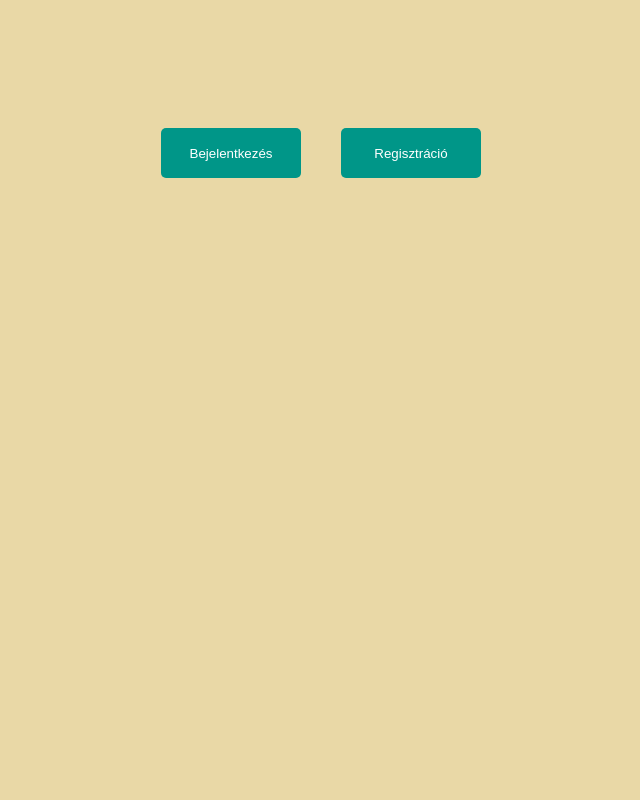
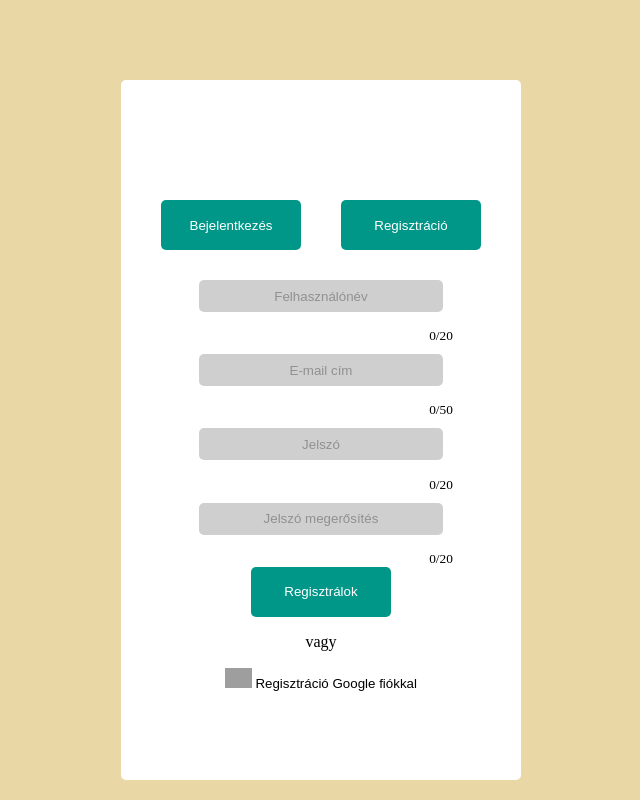
Before and after one commit to papandras/NJIT-2021-2022-Vizsgaremek, a Vue app in the folder Frontend/: page /register in a window 1280 px wide. Shown: the whole page, without its empty margins (319-959 px from the left). Built offline with nearby package versions, Linux system fonts and the light colour scheme; grey boxes are pictures that could not be loaded; the HTML template or start-up script is replaced by a standard one.

Commit message:
Register style correction

```diff
--- a/Frontend/src/components/Login.vue
+++ b/Frontend/src/components/Login.vue
@@ -2,8 +2,8 @@
   <div id="whitediv">
     <LoginOrRegister></LoginOrRegister>
     <form @submit.prevent="submit">
-      <input v-model="data.name" type="text" placeholder="Felhasználónév" id="felhasznalonev"/>
-      <input v-model="data.password" type="password" placeholder="Jelszó" id="jelszo"/>
+      <input v-model="data.name" type="text" placeholder="Felhasználónév" class="input"/>
+      <input v-model="data.password" type="password" placeholder="Jelszó" class="input"/>
       <input type="submit" value="Belépek" id="bejelentkezes" />
     </form>
     <p>vagy</p>
@@ -67,8 +67,6 @@ export default {
   vertical-align: center;
   text-align: center;
   margin: auto;
-  /*display: flex;
-  justify-content: center;*/
   margin-top: 80px;
   padding-top: 0px;
   border: none;
@@ -85,16 +83,10 @@ form > input {
   border-radius: 5px;
   box-shadow: none;
   margin: auto;
-  /*margin-top: 30px;
-    margin-left: 685px;*/
   border: none;
 }
 
-#felhasznalonev {
-  /*margin-top: -380px;
-    margin-left: 640px;
-  display: flex;
-  justify-content: center;*/
+.input {
   background-color: #c4c4c4;
   opacity: 80%;
   border-radius: 5px;
@@ -103,34 +95,17 @@ form > input {
   height: 30px;
   text-align: center;
   border: none;
-}
-
-#jelszo {
-  margin-top: 20px;
-  margin-bottom: 20px;
-    /*margin-left: 640px;
-  display: flex;
-  justify-content: center;*/
-  background-color: #c4c4c4;
-  opacity: 80%;
-  border-radius: 5px;
-  border-color: none;
-  width: 60%;
-  height: 30px;
-  text-align: center;
-  border: none;
-}
-
-p {
-  /*margin-top: 30px;
-    margin-left: 740px;*/
+  margin-top: 10px;
+  margin-bottom: 10px;
 }
 
 .google {
-  /*margin-top: 10px;
-    margin-left: 660px;*/
   border: none;
   border-radius: 5px;
   background-color: white;
 }
+
+p{
+  user-select: none;
+}
 </style>
--- a/Frontend/src/components/Register.vue
+++ b/Frontend/src/components/Register.vue
@@ -1,18 +1,18 @@
 <template>
-    <div>
+    <div id="whitediv">
       <LoginOrRegister></LoginOrRegister>
       <form @submit.prevent="submit">
-        <input v-model="data.name" type="text" placeholder="Felhasználónév" minlength="3" maxlength="20" required id="felhasznalonev"/>
+        <input v-model="data.name" type="text" placeholder="Felhasználónév" minlength="3" maxlength="20" required class="input"/>
         <sub>{{ nameLenght }}/20</sub>
         <div>{{ name }}</div>
-        <input v-model="data.email" type="email" placeholder="E-mail cím" minlength="10" maxlength="50" required id="e-mail"/>
+        <input v-model="data.email" type="email" placeholder="E-mail cím" minlength="10" maxlength="50" required class="input"/>
         <sub>{{ emailLenght }}/50</sub>
         <div>{{ mail }}</div>
-        <input v-model="data.password" type="password" placeholder="Jelszó" minlength="8" maxlength="20" required id="jelszo"/>
+        <input v-model="data.password" type="password" placeholder="Jelszó" minlength="8" maxlength="20" required class="input"/>
         <sub>{{ passwordLenght }}/20</sub>
-        <input v-model="data.passwordConfirm" type="password" placeholder="Jelszó megerősítés" minlength="8" maxlength="20" required id="jelszo"/>
+        <input v-model="data.passwordConfirm" type="password" placeholder="Jelszó megerősítés" minlength="8" maxlength="20" required class="input"/>
         <sub>{{ passwordConfirmLenght }}/20</sub>
-        <input type="submit" value="Regisztrálok" />
+        <input type="submit" value="Regisztrálok" id="regisztracio"/>
       </form>
       <p>vagy</p>
       <button class="google">
@@ -84,61 +84,61 @@
 </script>
 
 <style scoped>
-  #felhasznalonev{
-    margin-top: -380px;
-    margin-left: 640px;
-    display: flex;
-    justify-content: center;
-    background-color: #C4C4C4;
+  #whitediv {
+    width: 400px;
+    height: 700px;
+    background-color: white;
+    border-radius: 5px;
+    vertical-align: center;
+    text-align: center;
+    margin: auto;
+    margin-top: 80px;
+    padding-top: 0px;
+    border: none;
+  }
+
+  form > input {
+  display: block;
+  margin: auto;
+  }
+
+  form > sub{
+    position: relative;
+    left: 30%;
+    user-select: none;
+  }
+
+  .input {
+    background-color: #c4c4c4;
     opacity: 80%;
     border-radius: 5px;
     border-color: none;
-    width: 15%;
+    width: 60%;
     height: 30px;
     text-align: center;
     border: none;
+    margin-top: 10px;
+    margin-bottom: 10px;
   }
 
-  #e-mail{
-    margin-top: -380px;
-    margin-left: 640px;
-    display: flex;
-    justify-content: center;
-    background-color: #C4C4C4;
-    opacity: 80%;
+  #regisztracio {
+  background-color: #009688;
+  color: white;
+  width: 140px;
+  height: 50px;
   border-radius: 5px;
-    border-color: none;
-    width: 15%;
-    height: 30px;
-    text-align: center;
+  box-shadow: none;
+  margin: auto;
   border: none;
 }
 
-  #jelszo{
-    margin-top: 20px;
-    margin-left: 640px;
-    display: flex;
-    justify-content: center;
-    background-color: #C4C4C4;
-    opacity: 80%;
-    border-radius: 5px;
-    border-color: none;
-    width: 15%;
-    height: 30px;
-    text-align: center;
-    border: none;
-  }
-
-  p{
-    margin-top: 30px;
-    margin-left: 740px;
-  }
-
-  .google{
-    margin-top: 10px;
-    margin-left: 660px;
+.google {
   border: none;
   border-radius: 5px;
   background-color: white;
 }
+
+p{
+  user-select: none;
+}
 </style>
```
Lines whose indentation alone changed are shown as unchanged.
